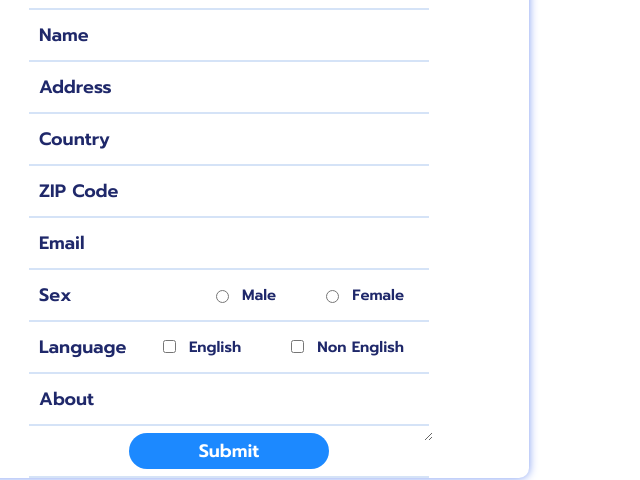
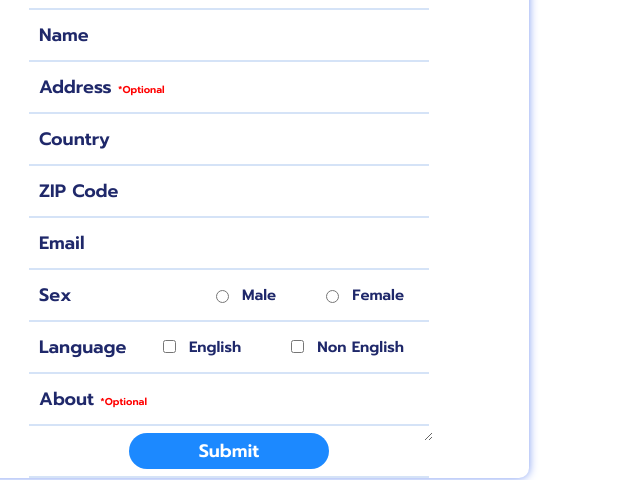
Before and after one commit to Kalhara-JA/Web, a plain HTML site: page registration.html in a window 1280 px wide. Shown: the part 239-719 px from the top of the page, 551-1191 px from the left. Drawn offline with Linux system fonts and the light colour scheme.

Commit message:
optional error

```diff
--- a/registration.html
+++ b/registration.html
@@ -45,7 +45,7 @@
                     </div>
                     <div id="#4" class="registration-form-element">
                         <input type="text" class="normal-inputs" name="address" id="address">
-                        <label id="#4label" for="address" class="normal-labels">Address</label>
+                        <label id="#4label" for="address" class="normal-labels">Address <span id="#error" class="error-alert">*Optional</span></label>
                     </div>
                     <div id="#5" class="registration-form-element">
                         <select class="country-select" name="country" id="country">
@@ -86,7 +86,7 @@
                     </div>
                     <div id="#10" class="registration-form-element">
                         <textarea name="about" class="normal-inputs" id="about" cols="30" rows="2"></textarea>
-                        <label id="#10label" for="about" class="normal-labels">About</label>
+                        <label id="#10label" for="about" class="normal-labels">About <span id="#error" class="error-alert">*Optional</span></label>
                     </div>
                     <div class="registration-form-element button-outer">
                         <input class="submit-button" type="submit" value="Submit">
```
